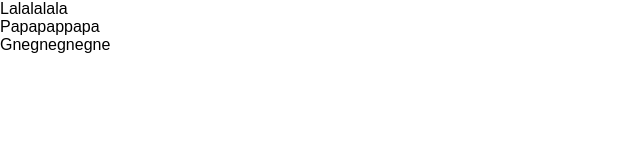
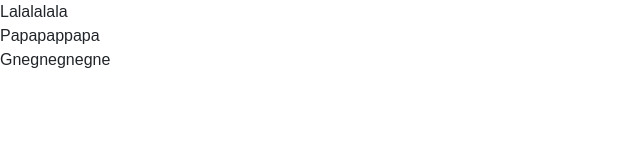
Before and after one commit to SimonaCaruso87/html-css-bootstrap-freelancer, a plain HTML site: page index.html in a window 1280 px wide. Shown: the whole page, without its empty margins (0-640 px from the left). Drawn offline with nearby package versions, Linux system fonts and the light colour scheme.

Commit message:
Inizializzazione esercizio e inserimento link bootstrap

```diff
--- a/index.html
+++ b/index.html
@@ -4,12 +4,13 @@
         <meta charset="UTF-8">
         <meta http-equiv="X-UA-Compatible" content="IE=edge">
         <meta name="viewport" content="width=device-width, initial-scale=1.0">
-        <title>Template Html Css Base</title>
+        <title>Bootstrap Freelancer</title>
 
         <!-- Fonts -->
 
 
         <!-- Css -->
+        <link href="https://cdn.jsdelivr.net/npm/bootstrap@5.2.3/dist/css/bootstrap.min.css" rel="stylesheet" integrity="sha384-rbsA2VBKQhggwzxH7pPCaAqO46MgnOM80zW1RWuH61DGLwZJEdK2Kadq2F9CUG65" crossorigin="anonymous">
         <link rel="stylesheet" href="css/12bool.css">
         <link rel="stylesheet" href="css/style.css">
         <link rel="stylesheet" href="https://cdnjs.cloudflare.com/ajax/libs/font-awesome/6.4.0/css/all.min.css" integrity="sha512-iecdLmaskl7CVkqkXNQ/ZH/XLlvWZOJyj7Yy7tcenmpD1ypASozpmT/E0iPtmFIB46ZmdtAc9eNBvH0H/ZpiBw==" crossorigin="anonymous" referrerpolicy="no-referrer" />
```
Also changed, not shown: img/avatar.svg (added), img/cabin.png (added), img/cake.png (added), img/circus.png (added), img/desktop.png (added), img/game.png (added), img/safe.png (added), img/smartphone.png (added), img/submarine.png (added), img/tablet.png (added), 1 other file.
